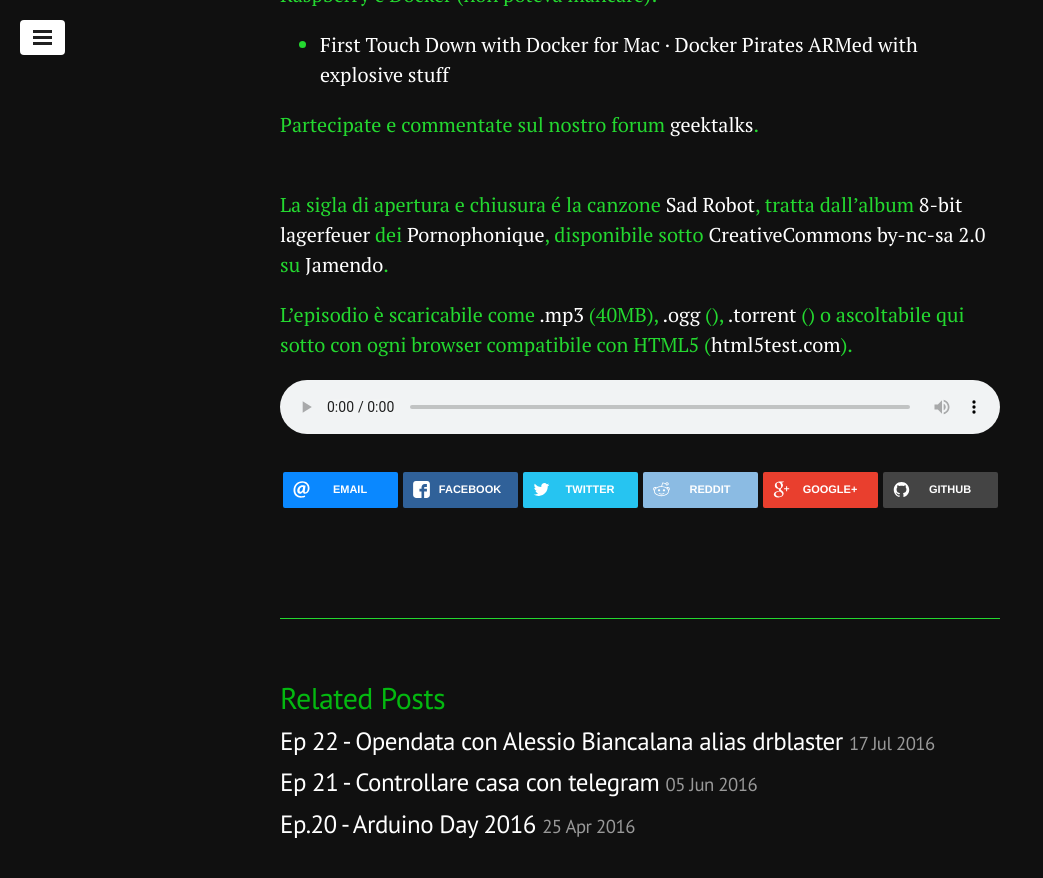
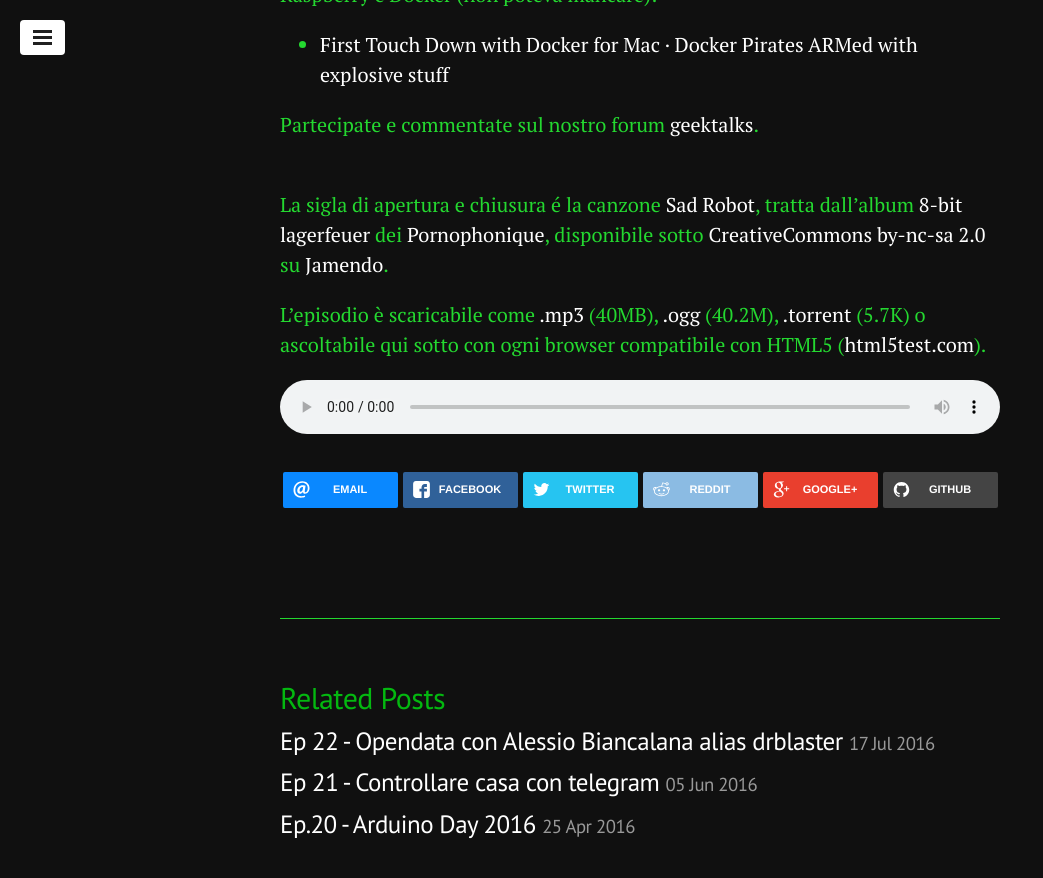
Before and after one commit to geekcookies/geekcookies.github.io, a Jekyll site: the page built from _posts/2016-09-18-episodio-23.md, in a window 1280 px wide and 900 px high, scrolled down 1324 px. Shown: the top 878 px of the window, without its empty margins (0-1043 px from the left). Built offline with Jekyll 4.4.1, drawn with Linux system fonts in a browser that asks for light colours; nearby versions of some CDN libraries; comment, search, counter and statistics services are not loaded.

Commit message:
add ogg / torrent files size

```diff
--- a/_posts/2016-09-18-episodio-23.md
+++ b/_posts/2016-09-18-episodio-23.md
@@ -8,8 +8,8 @@
 podcast    :
   episode       : geekcookies_ep_23
   filemp3_size  : "40MB"
-  fileogg_size  :
-  filetorr_size :
+  fileogg_size  : "40.2M"
+  filetorr_size : "5.7K"
   filesize      : "41998695"
   length        : "1:14:07"
 ---
```
